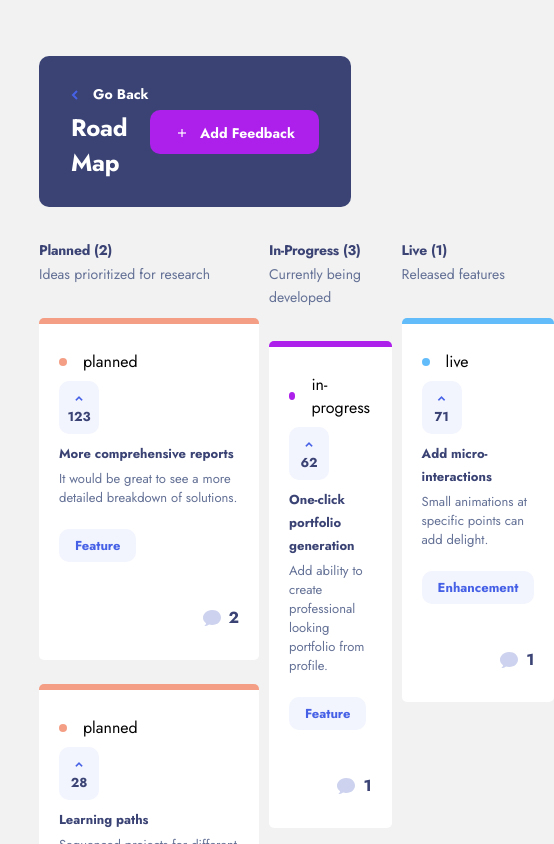
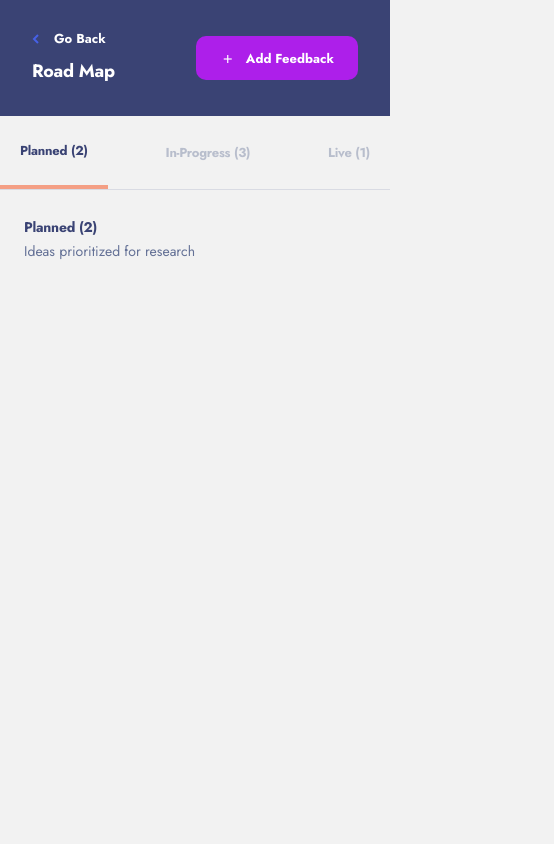
Before and after one commit to j-hutchison/nextjs-product-feedback, a Next.js app in the folder product-feedback/: page /roadmap in a window 390 px wide. Shown: the top 844 px of the page, 554 px wide, since content can reach past the window. Built offline with nearby package versions, Linux system fonts and the light colour scheme.

Commit message:
Completed mobile styling for roadmap component

```diff
--- a/product-feedback/components/suggestion/SuggestionListItem.module.css
+++ b/product-feedback/components/suggestion/SuggestionListItem.module.css
@@ -1,3 +1,5 @@
+@value roadmap-column--active from "../../pages/roadmap/Roadmap.module.css";
+
 .suggestion-list-item {
 	display: flex;
 	align-items: flex-start;
@@ -90,10 +92,22 @@
 }
 
 @media only screen and (max-width: 580px) {
+	.suggestion-list-item--tile {
+		visibility: hidden;
+		position: absolute;
+		right: 100%;
+	}
+
 	.suggestion-title {
 		font-size: 1.3rem;
 	}
 	.suggestion-description {
 		font-size: 1.3rem;
 	}
+
+	.roadmap-column--active .suggestion-list-item--tile {
+		visibility: visible;
+		position: relative;
+		right: unset;
+	}
 }
--- a/product-feedback/components/ui/Button.module.css
+++ b/product-feedback/components/ui/Button.module.css
@@ -73,3 +73,9 @@
 .btn.navy:hover > :nth-child(2) {
 	text-decoration: underline;
 }
+
+@media only screen and (max-width: 580px) {
+	.btn {
+		font-size: 1.3rem;
+	}
+}
--- a/product-feedback/components/ui/GoBackLink.module.css
+++ b/product-feedback/components/ui/GoBackLink.module.css
@@ -18,3 +18,9 @@
 .navigate-back--white a {
 	color: #fff;
 }
+
+@media only screen and (max-width: 580px) {
+	.navigate-back a {
+		font-size: 1.3rem;
+	}
+}
--- a/product-feedback/pages/roadmap/Roadmap.module.css
+++ b/product-feedback/pages/roadmap/Roadmap.module.css
@@ -7,6 +7,13 @@ div.container {
 	padding-bottom: 18rem;
 	margin: 0 auto;
 	width: 85vw;
+}
+
+.column-header--mobile-active {
+}
+
+.roadmap-filter--mobile {
+	display: none;
 }
 
 .roadmap-banner {
@@ -104,4 +111,72 @@ div.container {
 }
 
 @media only screen and (max-width: 580px) {
+	div.container {
+		padding: 0;
+		margin: 0;
+		width: 100vw;
+
+		gap: 0;
+	}
+
+	.roadmap-banner {
+		border-radius: 0;
+	}
+
+	.roadmap-banner-text h1 {
+		font-size: 1.8rem;
+		font-weight: 700;
+	}
+
+	.roadmap-board {
+		padding: 2.4rem;
+	}
+
+	.roadmap-column {
+		display: none;
+	}
+
+	.roadmap-column--active {
+		display: flex;
+		grid-column: 1/-1 !important;
+	}
+
+	.column-header--mobile {
+		color: var(--navy-light);
+	}
+
+	.roadmap-filter--mobile {
+		display: flex;
+		justify-content: space-between;
+		align-items: center;
+		/* padding: 2rem 0; */
+		border-bottom: 1px solid rgba(140, 146, 179, 0.25);
+	}
+
+	.roadmap-filter--mobile-heading {
+		text-transform: capitalize;
+	}
+	.roadmap-filter--mobile-heading h2 {
+		color: var(--navy-light);
+		font-size: 1.3rem;
+		padding: 2rem;
+		opacity: 0.4;
+	}
+	.roadmap-filter--mobile-heading h2.active {
+		color: var(--navy);
+		font-weight: 700;
+		opacity: 1;
+	}
+	.roadmap-filter--mobile-heading h2.active.purple {
+		border-bottom: 4px solid var(--purple);
+	}
+	.roadmap-filter--mobile-heading h2.active.orange {
+		border-bottom: 4px solid var(--orange);
+	}
+	.roadmap-filter--mobile-heading h2.active.blue {
+		border-bottom: 4px solid var(--blue-light);
+	}
+
+	.column-header--mobile-active {
+	}
 }
--- a/product-feedback/pages/roadmap/index.tsx
+++ b/product-feedback/pages/roadmap/index.tsx
@@ -1,4 +1,4 @@
-import React, { useEffect } from "react";
+import React, { useState } from "react";
 
 import classes from "./Roadmap.module.css";
 import { getStatusList } from "../../data/GetListDataService";
@@ -11,6 +11,7 @@ import SuggestionListItem from "../../components/suggestion/SuggestionListItem";
 import { Style } from "../../components/suggestion/SuggestionListItem";
 import { Suggestion } from "../../components/suggestion/SuggestionList";
 import { getAllSuggestions } from "../../data/GetFeedbackService";
+import { stat } from "fs";
 
 interface RoadmapProps {
 	data: Suggestion[];
@@ -18,8 +19,19 @@ interface RoadmapProps {
 
 const Roadmap: React.FC<RoadmapProps> = (props) => {
 	const statusList = getStatusList();
+	const [statusDisplayedMobile, setStatusDisplayedMobile] = useState(0);
 
 	const tile: Style = { name: "tile" };
+
+	const handleStatusHeadingClick = (index: number) => {
+		setStatusDisplayedMobile(() => index);
+	};
+
+	const isSuggestion = (status: any) => {
+		return status.name === "suggestion";
+	};
+
+	let mobileStatusHeaderClasses: string;
 
 	return (
 		<div className={classes.container}>
@@ -32,13 +44,52 @@ const Roadmap: React.FC<RoadmapProps> = (props) => {
 					Add Feedback
 				</Button>
 			</div>
-			<div className={classes["roadmap-board"]}>
+
+			<div className={classes["roadmap-filter--mobile"]}>
 				{statusList
-					.filter((status) => status.name !== "suggestion")
+					.filter((status) => !isSuggestion(status))
 					.map((status, statusIndex) => {
 						return (
 							<div
-								className={classes["roadmap-column"]}
+								key={statusIndex}
+								className={classes["roadmap-filter--mobile-heading"]}
+							>
+								<h2
+									onClick={handleStatusHeadingClick.bind(this, statusIndex)}
+									className={
+										statusIndex === statusDisplayedMobile
+											? [classes["active"], classes[status.color!]].join(" ")
+											: ""
+									}
+								>
+									{status.name} (
+									{props.data.reduce(
+										(prevValue, currValue) =>
+											currValue.status === status.name
+												? prevValue + 1
+												: prevValue,
+										0
+									)}
+									)
+								</h2>
+							</div>
+						);
+					})}
+			</div>
+			<div className={classes["roadmap-board"]}>
+				{statusList
+					.filter((status) => !isSuggestion(status))
+					.map((status, statusIndex) => {
+						mobileStatusHeaderClasses = [
+							classes["roadmap-column"],
+							statusDisplayedMobile === statusIndex
+								? classes["roadmap-column--active"]
+								: "",
+						].join(" ");
+
+						return (
+							<div
+								className={mobileStatusHeaderClasses}
 								key={statusIndex}
 								style={{
 									gridColumn: `${statusIndex + 1} / ${statusIndex + 2}`,
```
